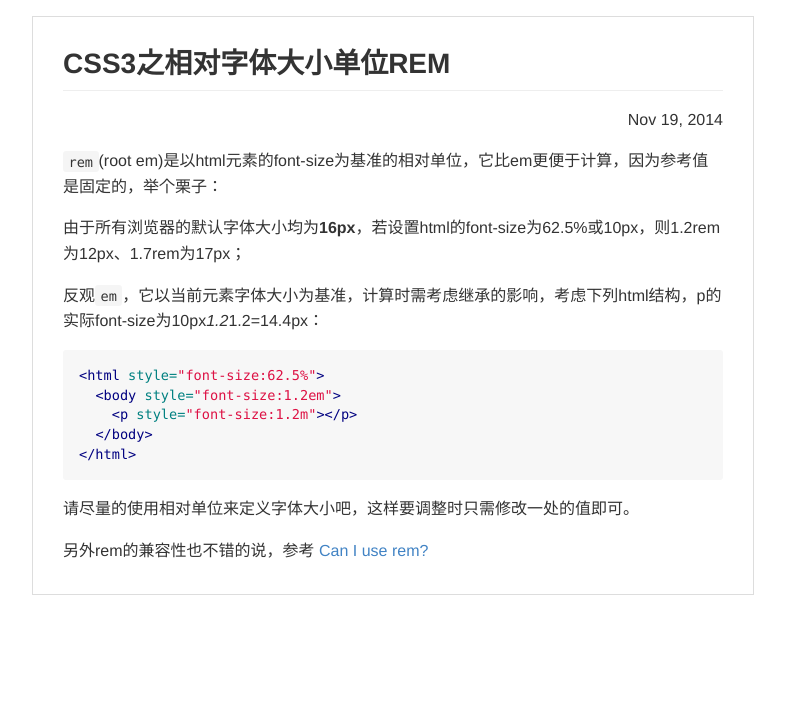
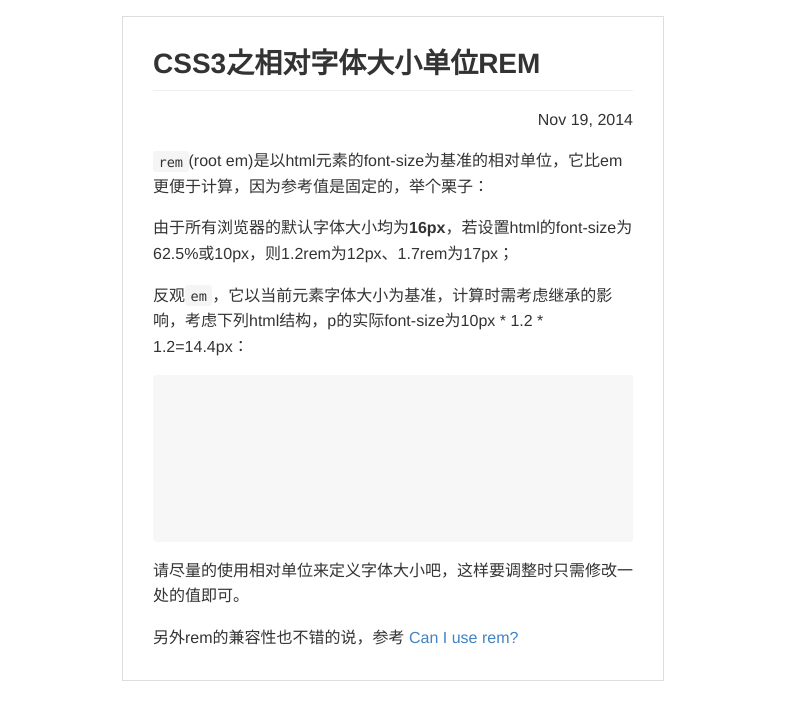
Before and after one commit to hihuimin/hihuimin.github.io, a Jekyll site: the page built from _posts/2014-11-19-css3_rem.markdown, in a window 1280 px wide. Shown: the top 720 px of the page, without its empty margins (247-1032 px from the left). Built offline with Jekyll 4.4.1, drawn with Linux system fonts in a browser that asks for light colours.

Commit message:
Update 2014-11-19-css3_rem.markdown

````diff
--- a/_posts/2014-11-19-css3_rem.markdown
+++ b/_posts/2014-11-19-css3_rem.markdown
@@ -7,15 +7,15 @@
 
 由于所有浏览器的默认字体大小均为**16px**，若设置html的font-size为62.5%或10px，则1.2rem为12px、1.7rem为17px；
 
-反观`em`，它以当前元素字体大小为基准，计算时需考虑继承的影响，考虑下列html结构，p的实际font-size为10px*1.2*1.2=14.4px：
+反观`em`，它以当前元素字体大小为基准，计算时需考虑继承的影响，考虑下列html结构，p的实际font-size为10px * 1.2 * 1.2=14.4px：
 
-```html
+<pre>
 <html style="font-size:62.5%">
   <body style="font-size:1.2em">
     <p style="font-size:1.2m"></p>
   </body>
 </html>
-```
+</pre>
 
 请尽量的使用相对单位来定义字体大小吧，这样要调整时只需修改一处的值即可。
 
````
